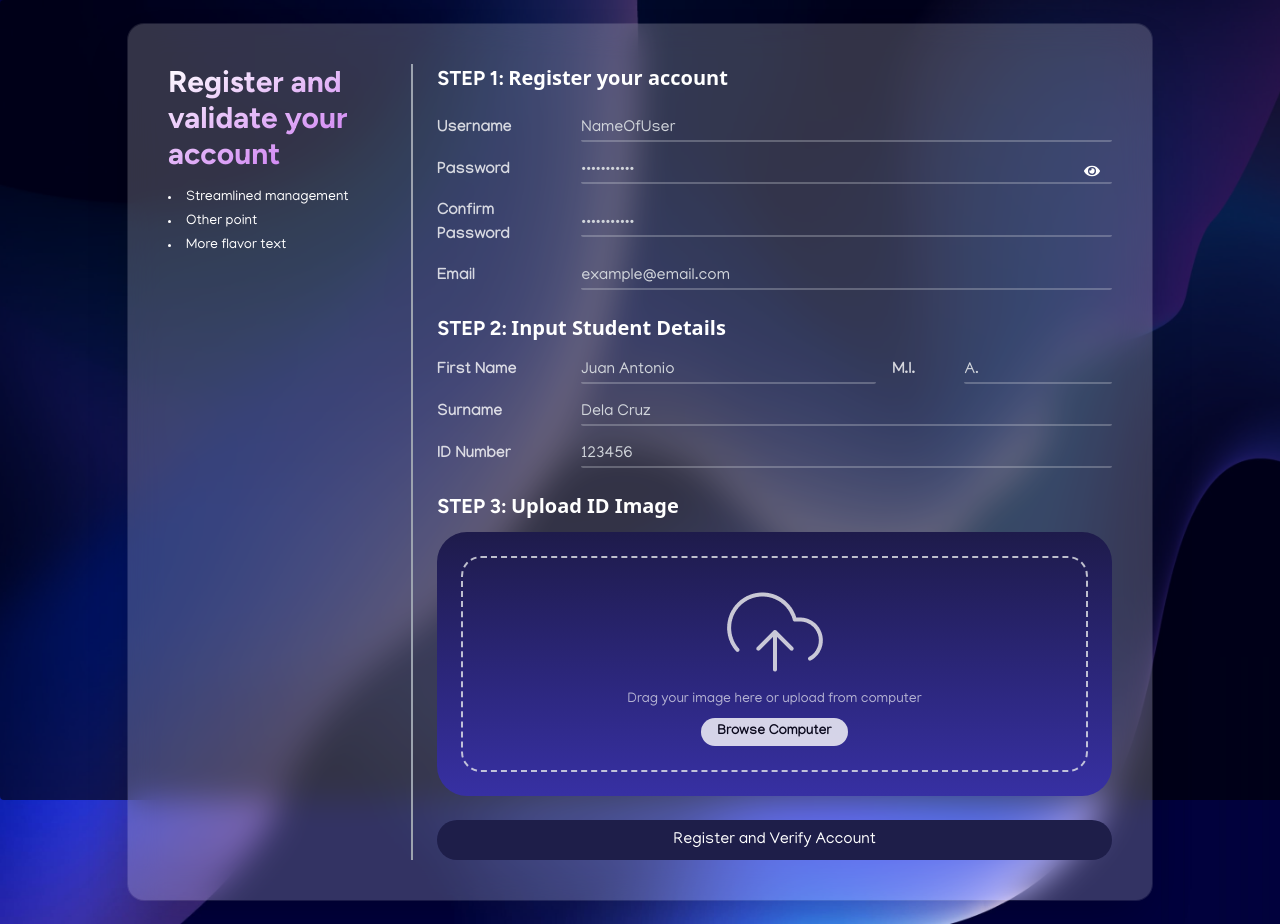
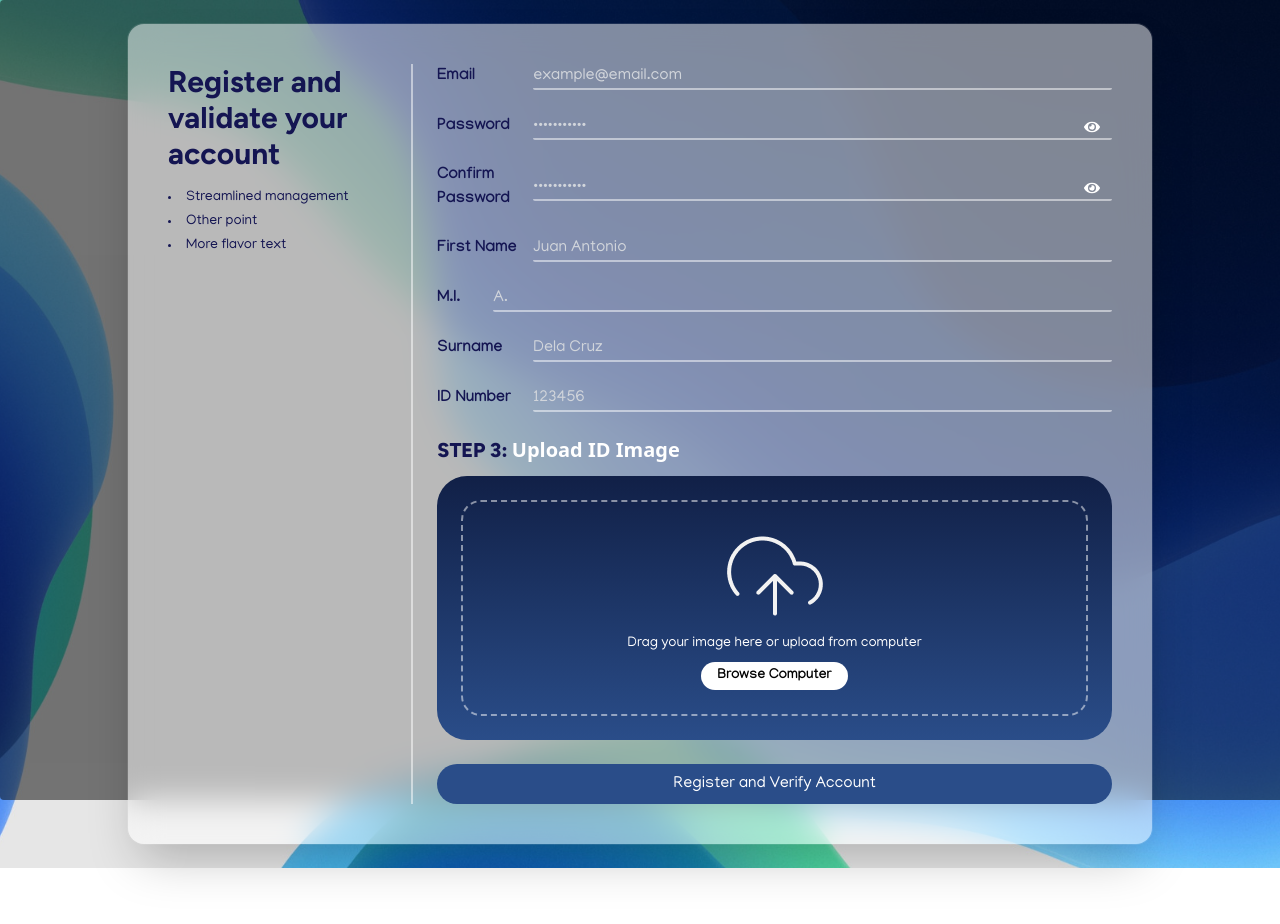
Before and after one commit to Qhaleed/toga-inv-system, a React (Create React App) app in the folder frontend/: page /register in a window 1280 px wide. After the commit the page ends 868 px from the top, so only its background shows below. Built offline with nearby package versions, Linux system fonts and the light colour scheme.

Commit message:
updated regis layout
update regis layout with flatter colors + blue. separated form box into component to share with login and reservation form. updated primary color in tailwind config

```diff
--- /dev/null
+++ b/frontend/src/components/common/FormWrapper.js
@@ -0,0 +1,29 @@
+import React from "react";
+
+export default function FormWrapper({ title, children, onSubmit }) {
+  return (
+    <div className="min-h-screen flex items-center justify-center bg-login-bg bg-cover bg-no-repeat bg-center p-4 sm:p-6">
+      <div className="fixed inset-0 bg-black/50 rounded-l w-full min-h-screen"></div>
+      <div className="w-full max-w-5xl bg-white bg-opacity-50 backdrop-blur-lg rounded-2xl p-6 sm:p-10 shadow-2xl ring-1 ring-white/10">
+        <div className="grid grid-cols-1 md:grid-cols-[0.8fr_2.2fr] gap-6">
+          {/* Titles and All (Left) */}
+          <div className="space-y-4 text-white border-r-2 border-white border-opacity-50 pr-4 sm:pr-6">
+            <h2 className="text-2xl sm:text-3xl text-primary font-figtree font-bold leading-snug">
+              {title}
+            </h2>
+            <ul className="text-primary text-sm font-regular font-manjari hidden md:block md:text-sm list-disc list-inside mt-4 space-y-1">
+              <li>Streamlined management</li>
+              <li>Other point</li>
+              <li>More flavor text</li>
+            </ul>
+          </div>
+
+          {/* Form Content (Right) */}
+          <form onSubmit={onSubmit} className="space-y-6 text-white">
+            {children}
+          </form>
+        </div>
+      </div>
+    </div>
+  );
+}
--- a/frontend/src/components/register-card/RegisterCard.js
+++ b/frontend/src/components/register-card/RegisterCard.js
@@ -1,9 +1,11 @@
 import { useState } from "react";
 import { FaEye, FaEyeSlash } from "react-icons/fa";
 import UploadIcon from "../../assets/images/cloudupload.png";
+import FormWrapper from "../common/FormWrapper"; // Import the reusable wrapper
 
 export default function RegisterForm() {
   const [showPassword, setShowPassword] = useState(false);
+  const [showConfirmPassword, setShowConfirmPassword] = useState(false);
   const [formData, setFormData] = useState({
     username: "",
     password: "",
@@ -31,64 +33,42 @@ export default function RegisterForm() {
   };
 
   return (
-    <div className="min-h-screen flex items-center justify-center bg-login-bg bg-cover bg-no-repeat bg-center p-4 sm:p-6">
-      <div className="fixed inset-0 bg-black/60 rounded-l w-full min-h-screen"></div>
-      <div className="w-full max-w-5xl bg-white bg-opacity-20 backdrop-blur-lg rounded-2xl p-6 sm:p-10 shadow-2xl ring-1 ring-white/10">
-        <div className="grid grid-cols-1 md:grid-cols-[0.8fr_2.2fr] gap-6">
-          <div className="space-y-4 text-white border-r-2 border-gray-400 pr-4 sm:pr-6">
-            <h2 className="text-2xl sm:text-3xl text-transparent font-figtree font-bold bg-clip-text bg-text-gradient-ul leading-snug">
-              Register and <br /> validate your account
-            </h2>
-            <ul className="text-white text-sm font-regular font-manjari hidden md:block md:text-sm list-disc list-inside mt-4 space-y-1">
-              <li>Streamlined management</li>
-              <li>Other point</li>
-              <li>More flavor text</li>
-            </ul>
-          </div>
-
-          <form onSubmit={handleSubmit} className="space-y-6 text-white">
-            {/* STEP 1 */}
-            <div>
-              <span className="text-purple-300 text-lg sm:text-xl font-figtree font-bold mr-1">
-                STEP 1:
-              </span>
-              <span className="text-white-50 text-lg sm:text-xl font-semibold">
-                Register your account
-              </span>
-            </div>
-            <div className="space-y-4">
-              {/* Username */}
+    <FormWrapper
+      title="Register and validate your account"
+      onSubmit={handleSubmit}
+    >
+      {/* Email */}
       <div className="flex flex-col sm:flex-row items-start sm:items-center gap-1 sm:gap-4">
-                <label className="w-full sm:w-32 text-white-400 text-m font-manjari font-semibold opacity-80">
-                  Username
+        <label className="w-full sm:w-20 text-primary text-m font-manjari font-bold">
+          Email
         </label>
         <input
-                  type="text"
-                  name="username"
-                  placeholder="NameOfUser"
-                  className="w-full flex-1 bg-white bg-opacity-0 border-b-2 border-gray-300 border-opacity-30 rounded-sm font-manjari
+          type="email"
+          name="email"
+          placeholder="example@email.com"
+          className="w-full flex-1 bg-white bg-opacity-0 border-b-2 border-white border-opacity-50 rounded-sm font-manjari
                     text-white placeholder-gray-300 placeholder:font-manjari
                     focus:outline-none
-                          focus:border-purple-600
+                    focus:border-primary
                     transition duration-200"
-                  value={formData.username}
+          value={formData.email}
           onChange={handleChange}
         />
       </div>
 
       {/* Password */}
       <div className="flex flex-col sm:flex-row items-start sm:items-center gap-1 sm:gap-4 relative">
-                <label className="w-full sm:w-32 text-white-400 text-m font-manjari font-semibold opacity-80">
+        <label className="w-full sm:w-20 text-primary text-m font-manjari font-bold">
           Password
         </label>
         <input
           type={showPassword ? "text" : "password"}
           name="password"
           placeholder="•••••••••••"
-                  className="w-full flex-1 bg-white bg-opacity-0 border-b-2 border-gray-300 border-opacity-30 rounded-sm font-manjari
+          className="w-full flex-1 bg-white bg-opacity-0 border-b-2 border-white border-opacity-50 rounded-sm font-manjari
                     text-white placeholder-gray-300 placeholder:font-manjari
                     focus:outline-none
-                          focus:border-purple-600
+                    focus:border-primary
                     transition duration-200"
           value={formData.password}
           onChange={handleChange}
@@ -102,137 +82,116 @@ export default function RegisterForm() {
       </div>
 
       {/* Confirm Password */}
-              <div className="flex flex-col sm:flex-row items-start sm:items-center gap-1 sm:gap-4">
-                <label className="w-full sm:w-32 text-white-400 text-m font-manjari font-semibold opacity-80">
+      <div className="flex flex-col sm:flex-row items-start sm:items-center gap-1 sm:gap-4 relative">
+        <label className="w-full sm:w-20 text-primary text-m font-manjari font-bold">
           Confirm Password
         </label>
         <input
-                  type="password"
+          type={showConfirmPassword ? "text" : "password"}
           name="confirmPassword"
           placeholder="•••••••••••"
-                  className="w-full flex-1 bg-white bg-opacity-0 border-b-2 border-gray-300 border-opacity-30 rounded-sm font-manjari
+          className="w-full flex-1 bg-white bg-opacity-0 border-b-2 border-white border-opacity-50 rounded-sm font-manjari
                     text-white placeholder-gray-300 placeholder:font-manjari
                     focus:outline-none
-                          focus:border-purple-600
+                    focus:border-primary
                     transition duration-200"
           value={formData.confirmPassword}
           onChange={handleChange}
         />
+        <span
+          className="absolute right-3 top-1/2 transform -translate-y-1/2 text-white-400 cursor-pointer select-none"
+          onClick={() => setShowConfirmPassword(!showConfirmPassword)}
+        >
+          {showConfirmPassword ? <FaEyeSlash /> : <FaEye />}
+        </span>
       </div>
 
-              {/* Email */}
+      {/* First Name */}
       <div className="flex flex-col sm:flex-row items-start sm:items-center gap-1 sm:gap-4">
-                <label className="w-full sm:w-32 text-white-400 text-m font-manjari font-semibold opacity-80">
-                  Email
-                </label>
-                <input
-                  type="email"
-                  name="email"
-                  placeholder="example@email.com"
-                  className="w-full flex-1 bg-white bg-opacity-0 border-b-2 border-gray-300 border-opacity-30 rounded-sm font-manjari
-                          text-white placeholder-gray-300 placeholder:font-manjari
-                          focus:outline-none
-                          focus:border-purple-600
-                          transition duration-200"
-                  value={formData.email}
-                  onChange={handleChange}
-                />
-              </div>
-            </div>
-
-            {/* STEP 2 */}
-            <div>
-              <span className="text-purple-300 text-lg sm:text-xl font-figtree font-bold mr-1">
-                STEP 2:
-              </span>
-              <span className="text-white-400 text-lg sm:text-xl font-semibold">
-                Input Student Details
-              </span>
-              <div className="grid sm:grid-cols-[2fr_1fr] gap-4 mt-4">
-                <div className="flex flex-col sm:flex-row items-start sm:items-center gap-1 sm:gap-4">
-                  <label className="w-full sm:w-32 text-white-400 text-m font-manjari font-semibold opacity-80">
+        <label className="w-full sm:w-20 text-primary text-m font-manjari font-bold">
           First Name
         </label>
         <input
           type="text"
           name="firstName"
           placeholder="Juan Antonio"
-                    className="w-full flex-1 bg-white bg-opacity-0 border-b-2 border-gray-300 border-opacity-30 rounded-sm font-manjari
+          className="w-full flex-1 bg-white bg-opacity-0 border-b-2 border-white border-opacity-50 rounded-sm font-manjari
                     text-white placeholder-gray-300 placeholder:font-manjari
                     focus:outline-none
-                          focus:border-purple-600
+                    focus:border-primary
                     transition duration-200"
           value={formData.firstName}
           onChange={handleChange}
         />
       </div>
 
-                <div className="flex flex-col sm:flex-row items-start sm:items-center gap-1 sm:gap-2">
-                  <label className="w-full sm:w-16 text-white-400 text-m font-semibold opacity-80 font-manjari">
+      {/* Middle Initial */}
+      <div className="flex flex-col sm:flex-row items-start sm:items-center gap-1 sm:gap-4">
+        <label className="w-full sm:w-10 text-primary text-m font-manjari font-bold">
           M.I.
         </label>
         <input
           type="text"
           name="middleInitial"
           placeholder="A."
-                    className="w-full flex-1 bg-white bg-opacity-0 border-b-2 border-gray-300 border-opacity-30 rounded-sm font-manjari
+          className="w-full flex-1 bg-white bg-opacity-0 border-b-2 border-white border-opacity-50 rounded-sm font-manjari
                     text-white placeholder-gray-300 placeholder:font-manjari
                     focus:outline-none
-                          focus:border-purple-600
+                    focus:border-primary
                     transition duration-200"
           value={formData.middleInitial}
           onChange={handleChange}
         />
       </div>
-              </div>
 
-              <div className="flex flex-col sm:flex-row items-start sm:items-center gap-1 sm:gap-4 mt-4">
-                <label className="w-full sm:w-32 text-white-400 text-m font-manjari font-semibold opacity-80">
+      {/* Surname */}
+      <div className="flex flex-col sm:flex-row items-start sm:items-center gap-1 sm:gap-4">
+        <label className="w-full sm:w-20 text-primary text-m font-manjari font-bold">
           Surname
         </label>
         <input
           type="text"
           name="surname"
           placeholder="Dela Cruz"
-                  className="w-full flex-1 bg-white bg-opacity-0 border-b-2 border-gray-300 border-opacity-30 rounded-sm font-manjari
+          className="w-full flex-1 bg-white bg-opacity-0 border-b-2 border-white border-opacity-50 rounded-sm font-manjari
                     text-white placeholder-gray-300 placeholder:font-manjari
                     focus:outline-none
-                          focus:border-purple-600
+                    focus:border-primary
                     transition duration-200"
           value={formData.surname}
           onChange={handleChange}
         />
       </div>
 
-              <div className="flex flex-col sm:flex-row items-start sm:items-center gap-1 sm:gap-4 mt-4">
-                <label className="w-full sm:w-32 text-white-400 text-m font-manjari font-semibold opacity-80">
+      {/* ID Number */}
+      <div className="flex flex-col sm:flex-row items-start sm:items-center gap-1 sm:gap-4">
+        <label className="w-full sm:w-20 text-primary text-m font-manjari font-bold">
           ID Number
         </label>
         <input
           type="text"
           name="idNumber"
           placeholder="123456"
-                  className="w-full flex-1 bg-white bg-opacity-0 border-b-2 border-gray-300 border-opacity-30 rounded-sm font-manjari
+          className="w-full flex-1 bg-white bg-opacity-0 border-b-2 border-white border-opacity-50 rounded-sm font-manjari
                     text-white placeholder-gray-300 placeholder:font-manjari
                     focus:outline-none
-                          focus:border-purple-600
+                    focus:border-primary
                     transition duration-200"
           value={formData.idNumber}
           onChange={handleChange}
         />
       </div>
-            </div>
 
-            {/* STEP 3 */}
+      {/* Upload ID Image */}
       <div>
-              <span className="text-purple-300 text-lg sm:text-xl font-figtree font-bold mr-1">
+        <span className="text-primary text-lg sm:text-xl font-figtree font-extrabold mr-1">
           STEP 3:
         </span>
         <span className="text-white-400 text-lg sm:text-xl font-semibold">
           Upload ID Image
         </span>
-              <div className="mt-3 w-full group p-4 sm:p-6 text-center cursor-pointer bg-gradient-to-b from-indigo-950 to-indigo-800 rounded-[30px] transition-all duration-300 ease-in-out hover:opacity-100">
-                <div className="border-2 border-dashed border-white-500 opacity-80 rounded-[20px] p-4 sm:p-6">
+        <div className="mt-3 w-full group p-4 sm:p-6 text-center cursor-pointer bg-gradient-to-b from-[#112047] to-[#2A4D89] rounded-[30px] transition-all duration-300 ease-in-out hover:opacity-100">
+          <div className="border-2 border-dashed border-white border-opacity-50 rounded-[20px] p-4 sm:p-6">
             <input
               type="file"
               name="idImage"
@@ -247,12 +206,12 @@ export default function RegisterForm() {
                 alt="Upload"
                 className="mx-auto transition-transform ease-in-out duration-300 group-hover:scale-110"
               />
-                    <p className="text-sm mt-2 font-manjari text-white-400 opacity-80">
+              <p className="text-sm mt-2 font-manjari text-white-400">
                 Drag your image here or upload from computer
               </p>
               <button
                 type="button"
-                      className="font-manjari font-bold mt-2 px-4 py-1 bg-white text-black rounded-full text-sm transition hover:scale-105 hover:text-white hover:bg-purple-500"
+                className="font-manjari font-bold mt-2 px-4 py-1 bg-white text-black rounded-full text-sm transition hover:bg-gray-200 hover:scale-105"
               >
                 Browse Computer
               </button>
@@ -268,13 +227,10 @@ export default function RegisterForm() {
 
       <button
         type="submit"
-              className="w-full bg-[#1E1E49] hover:bg-[#45458d] py-2  transition rounded-full font-manjari text-white"
+        className="w-full bg-[#2A4D89] hover:bg-primary py-2 transition rounded-full font-manjari text-white"
       >
         Register and Verify Account
       </button>
-          </form>
-        </div>
-      </div>
-    </div>
+    </FormWrapper>
   );
 }
--- a/frontend/src/pages/register-page/Register.js
+++ b/frontend/src/pages/register-page/Register.js
@@ -1,6 +1,5 @@
 import React from "react";
 import RegisterCard from "../../components/register-card/RegisterCard";
-import { FaIconName } from "react-icons/fa";
 function Register() {
   return <RegisterCard />;
 }
--- a/frontend/tailwind.config.js
+++ b/frontend/tailwind.config.js
@@ -4,7 +4,7 @@ module.exports = {
   theme: {
     extend: {
       colors: {
-        primary: "#03003A",
+        primary: "#141552",
         secondary: "#252779",
         tertiary: "#23105A",
         fourtiary: "#1C113A",
@@ -22,7 +22,7 @@ module.exports = {
       fontFamily: {
         figtree: ["Figtree", "sans-serif"], // Primary font
         manjari: ["Manjari", "sans-serif"], // secon font
-              // <div className="fixed inset-0 bg-black/60 z-0"></div> // for dark bg effect
+        // <div className="fixed inset-0 bg-black/60 z-0"></div> // for dark bg effect
       },
     },
   },
```
Also changed, not shown: frontend/src/assets/images/loginbg.jpg. Lines whose indentation alone changed are shown as unchanged.
